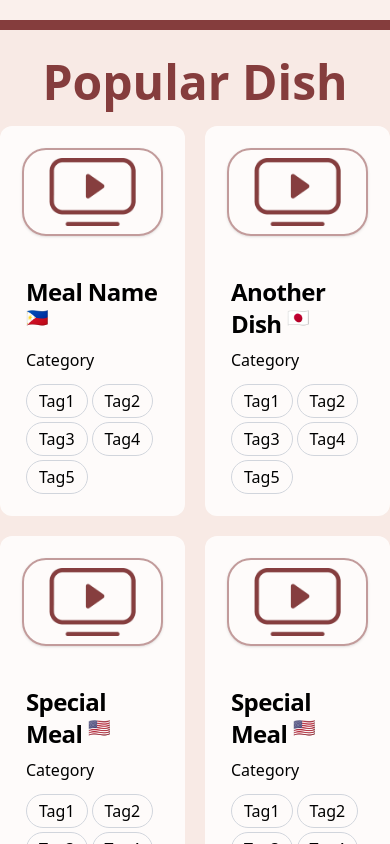
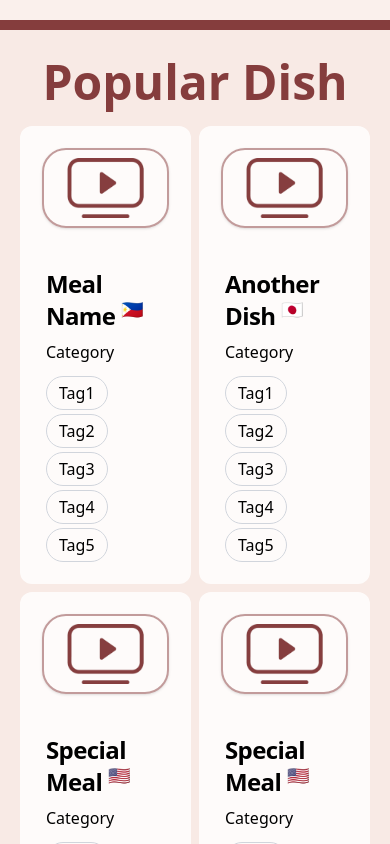
Before and after one commit to Matthew-act546/Dish-It, a React (Vite) app: page / in a window 390 px wide. Shown: the part 2640-3484 px from the top of the page. Built offline with nearby package versions, Linux system fonts and the light colour scheme.

Commit message:
fix card

```diff
--- a/src/components/Popular.jsx
+++ b/src/components/Popular.jsx
@@ -43,7 +43,7 @@ export default function Popular() {
         <div className="container my-7">
           <h1 className="text-primary text-5xl font-bold text-center">Popular Dish</h1>
 
-          <div className="grid grid-cols-2 sm:mx-5 lg:grid-cols-4 gap-5 my-5 justify-items-center">
+          <div className="grid grid-cols-2 mx-5 lg:grid-cols-4 gap-2 lg:gap-5 my-5 justify-items-center">
             {dishes.map((dish) => (
               <div
                 key={dish.id}
```
